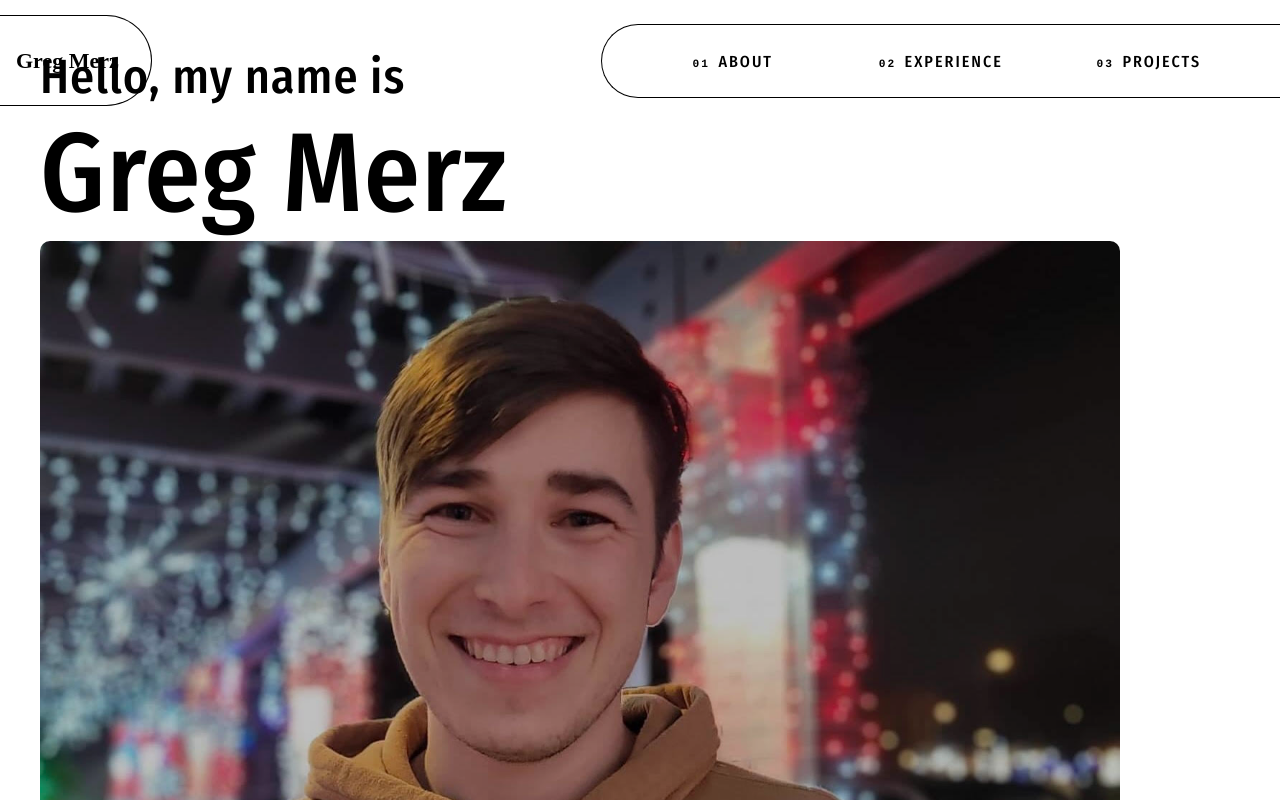
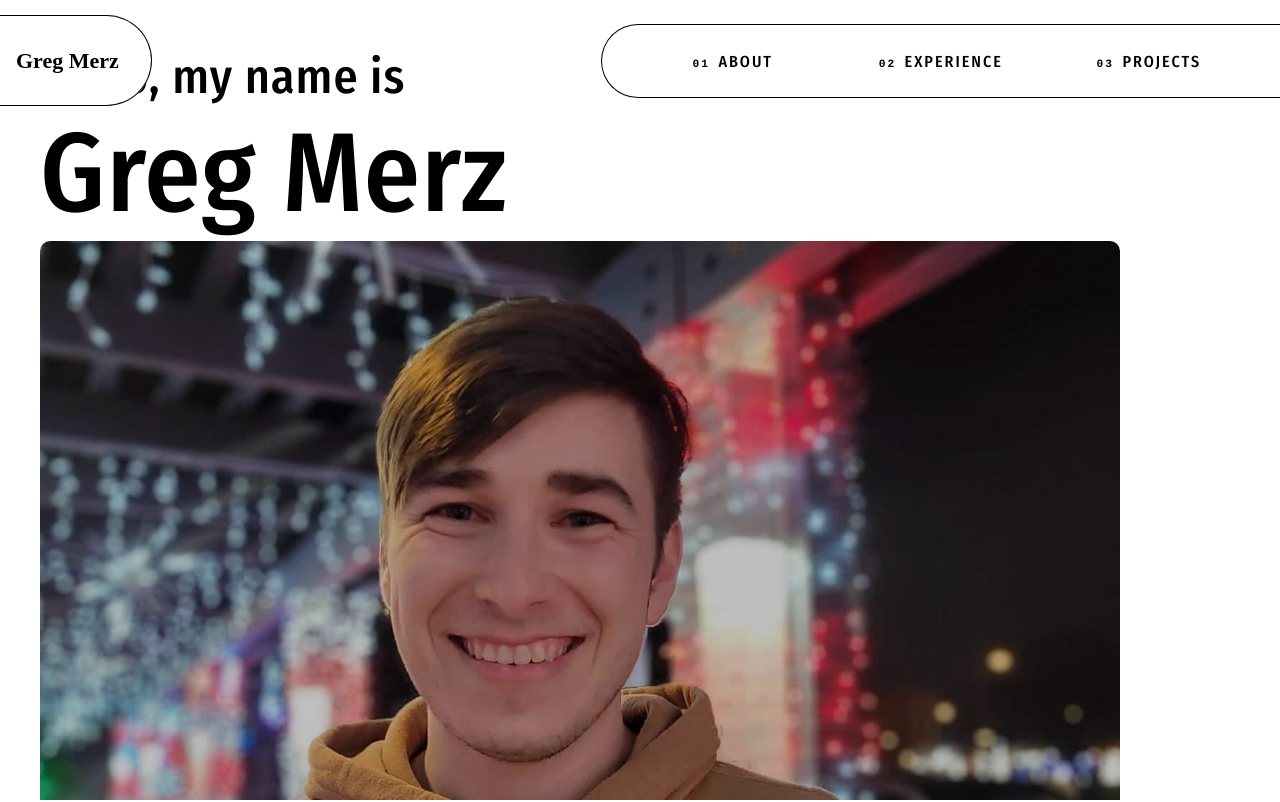
Before and after one commit to GregMerz/Portfolio, a React (Create React App) app: page / in a window 1280 px wide. Shown: the top 802 px of the page. Built offline with nearby package versions, Linux system fonts and the light colour scheme; a web font is replaced by a local one.

Commit message:
Made logo background solid white

```diff
--- a/src/components/Navbar/NavbarElements.js
+++ b/src/components/Navbar/NavbarElements.js
@@ -29,7 +29,7 @@ export const Logo = styled.a`
   font-family: Simply Glamorous;
   text-decoration: none;
   /* background: linear-gradient(0.25turn, var(--secondary--color), #e27d5f); */
-  /* background: rgba(0, 0, 0, 0.12); */
+  background: white;
   border-top: 1px solid black;
   border-right: 1px solid black;
   border-bottom: 1px solid black;
```
